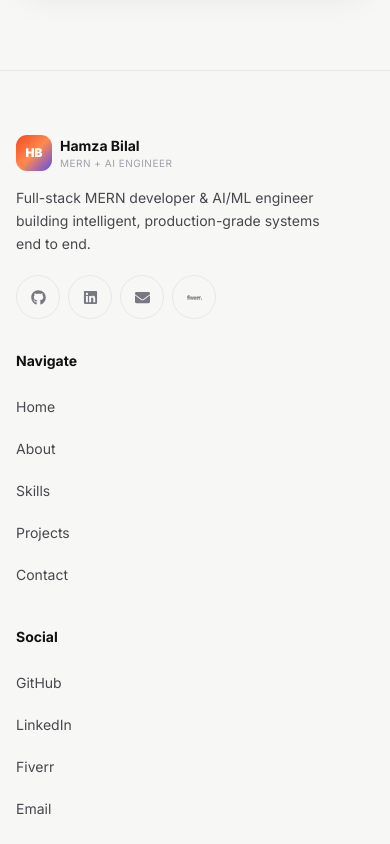
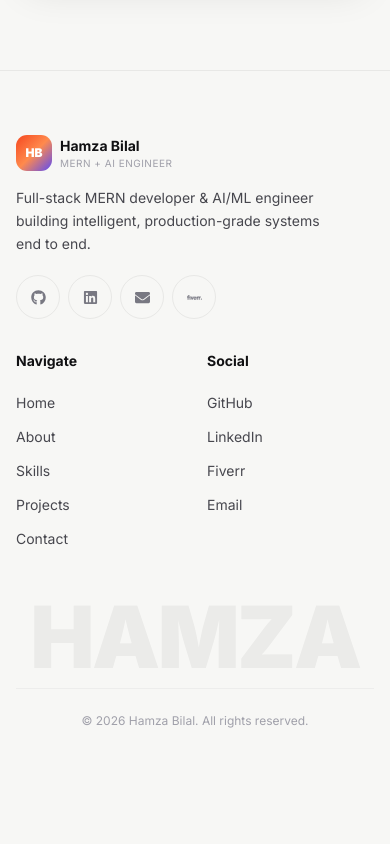
Before and after one commit to hamzabilal000/my-portfolio, a React (Vite) app in the folder client/: page / in a window 390 px wide. Shown: the part 6200-7044 px from the top of the page. After the commit the page ends 6961 px from the top, so only its background shows below. Built offline with nearby package versions, Linux system fonts and the light colour scheme.

Commit message:
fix: footer columns side-by-side on mobile with tighter link spacing

```diff
--- a/client/src/components/Footer.jsx
+++ b/client/src/components/Footer.jsx
@@ -62,9 +62,9 @@ function Footer() {
     return (
         <footer className="relative border-t border-theme-border pt-16 pb-8 overflow-hidden">
             <div className="relative max-w-5xl mx-auto px-4 sm:px-6">
-                <div className="grid sm:grid-cols-2 lg:grid-cols-4 gap-8 relative z-10">
-                    {/* Brand */}
-                    <div className="lg:col-span-2">
+                <div className="grid grid-cols-2 lg:grid-cols-4 gap-x-6 gap-y-8 relative z-10">
+                    {/* Brand — full width on phones, half the row on desktop */}
+                    <div className="col-span-2">
                         <div className="flex items-center gap-2">
                             <span className="w-9 h-9 rounded-[11px] flex items-center justify-center text-white font-black text-xs"
                                 style={{ background: 'linear-gradient(135deg, #f5471f 0%, #ff8a4d 50%, #5b4bf5 100%)' }}>HB</span>
@@ -95,13 +95,13 @@ function Footer() {
                     {cols.map((col, i) => (
                         <div key={i}>
                             <div className="text-foreground font-bold text-sm mb-4">{col.title}</div>
-                            <div className="flex flex-col gap-0.5 sm:gap-2">
+                            <div className="flex flex-col gap-0.5 sm:gap-1.5">
                                 {col.links.map((l, j) => (
                                     l.href
                                         ? <a key={j} href={l.href} target={l.href.startsWith('mailto') ? undefined : '_blank'} rel="noreferrer"
-                                            className="text-secondary-fg hover:text-accent transition-colors text-sm text-left py-2.5 sm:py-0.5">{l.label}</a>
+                                            className="text-secondary-fg hover:text-accent transition-colors text-sm text-left py-1.5 sm:py-0.5">{l.label}</a>
                                         : <button key={j} onClick={l.action}
-                                            className="text-secondary-fg hover:text-accent transition-colors text-sm text-left py-2.5 sm:py-0.5">{l.label}</button>
+                                            className="text-secondary-fg hover:text-accent transition-colors text-sm text-left py-1.5 sm:py-0.5">{l.label}</button>
                                 ))}
                             </div>
                         </div>
```
